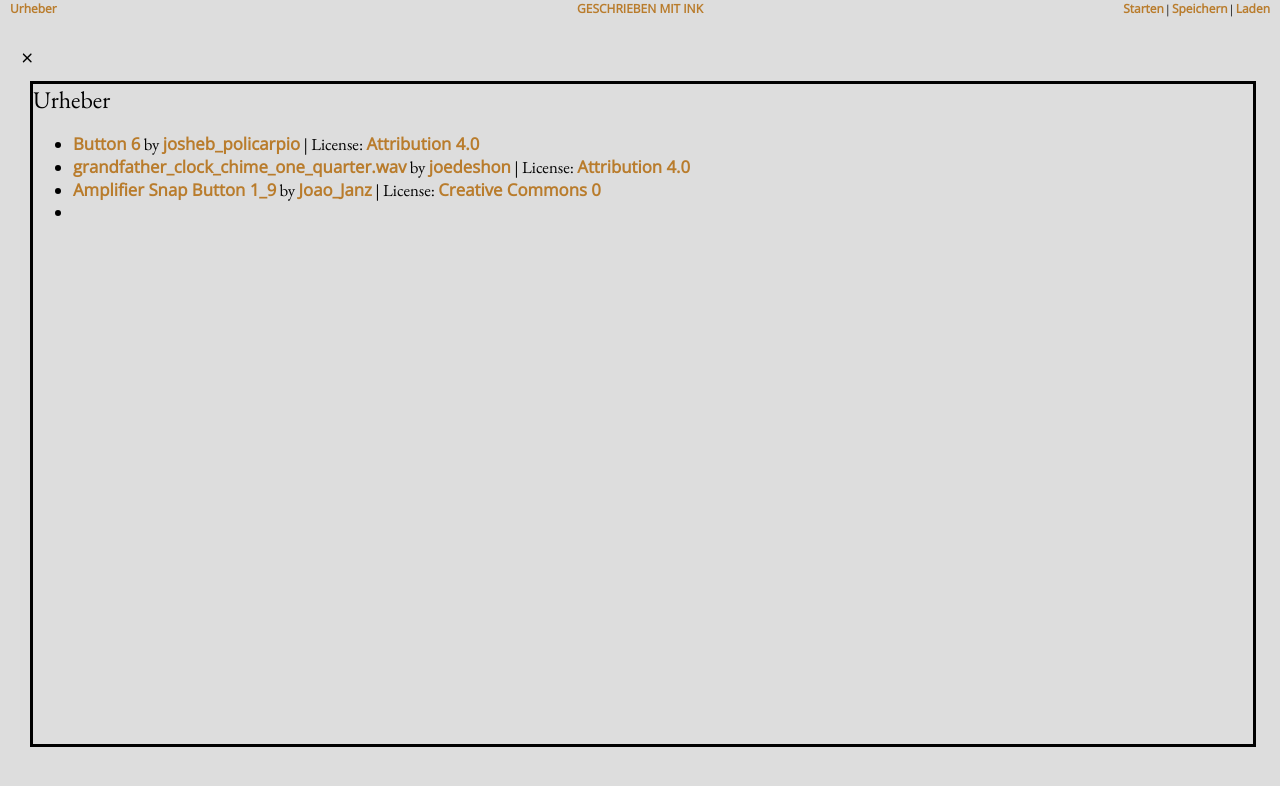
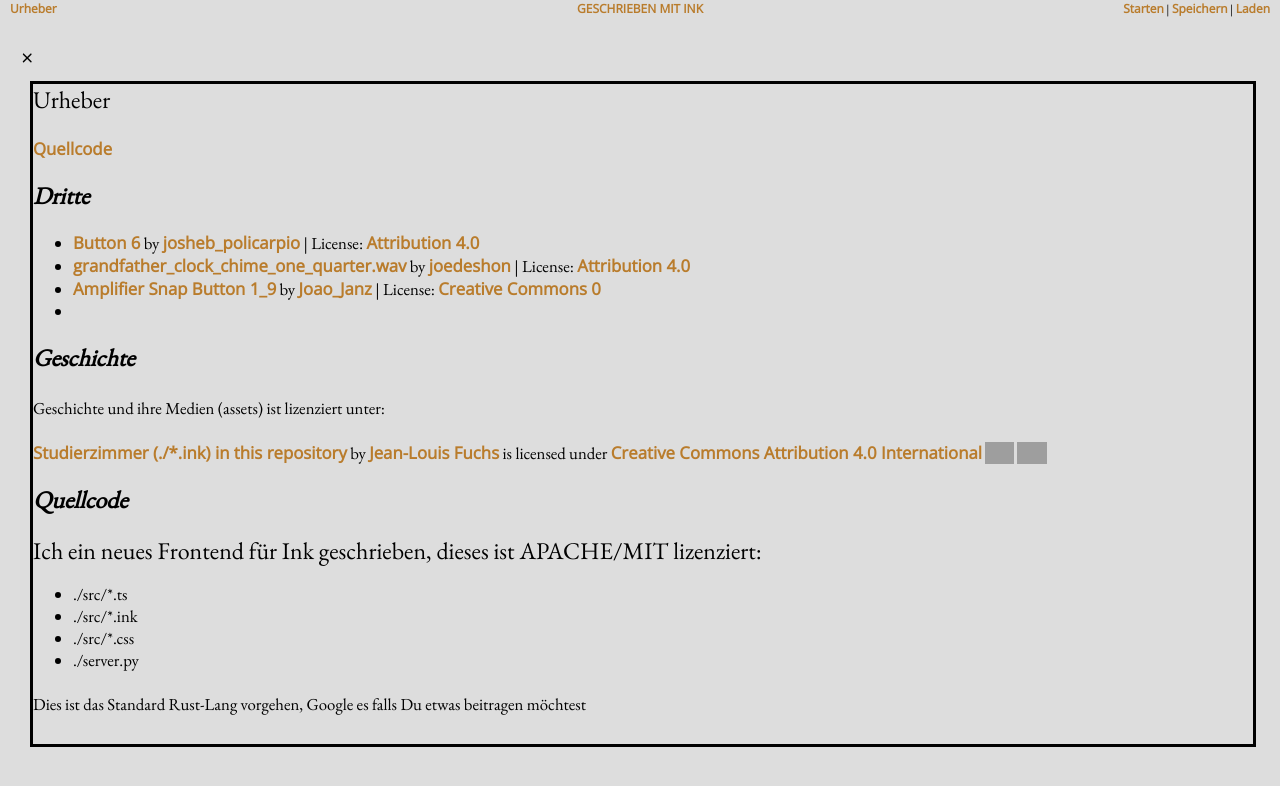
Before and after one commit to rhizoome/studierzimmer, a website: page src/index.html in a window 1280 px wide. Both pictures are taken after a click on the link "Urheber". Drawn offline with Linux system fonts and the light colour scheme; grey boxes are pictures that could not be loaded; files whose address does not match are found by name.

Commit message:
more licensing

```diff
--- a/src/style.css
+++ b/src/style.css
@@ -124,6 +124,10 @@ body.switched {
     font-size: 0.7rem;
 }
 
+.modal p {
+    font-size: 0.7rem;
+}
+
 .left, .center, .right {
     white-space: nowrap;
     flex-grow: 1;
--- a/static/attribution.html
+++ b/static/attribution.html
@@ -1,7 +1,27 @@
 <hi>Urheber</h1>
+<p><a href="https://github.com/rhizoome/studierzimmer/">Quellcode</a></p>
+<h2>Dritte</h2>
 <ul>
   <li><a href="https://freesound.org/people/josheb_policarpio/sounds/613405/">Button 6</a> by <a href="https://freesound.org/people/josheb_policarpio/">josheb_policarpio</a> | License: <a href="https://creativecommons.org/licenses/by/4.0/">Attribution 4.0</a></li>
   <li><a href="https://freesound.org/people/joedeshon/sounds/163371/">grandfather_clock_chime_one_quarter.wav</a> by <a href="https://freesound.org/people/joedeshon/">joedeshon</a> | License: <a href="https://creativecommons.org/licenses/by/4.0/">Attribution 4.0</a></li>
   <li><a href="https://freesound.org/people/Joao_Janz/sounds/477519/">Amplifier Snap Button 1_9</a> by <a href="https://freesound.org/people/Joao_Janz/">Joao_Janz</a> | License: <a href="http://creativecommons.org/publicdomain/zero/1.0/">Creative Commons 0</a></li>
   <li></li>
 </ul>
+
+<h2>Geschichte</h2>
+
+<p>Geschichte und ihre Medien (assets) ist lizenziert unter:</p>
+<p xmlns:cc="http://creativecommons.org/ns#" xmlns:dct="http://purl.org/dc/terms/"><a property="dct:title" rel="cc:attributionURL" href="https://github.com/rhizoome/studierzimmer/blob/main/studierzimmer.ink">Studierzimmer (./*.ink) in this repository</a> by <a rel="cc:attributionURL dct:creator" property="cc:attributionName" href="https://rhizoome.ch">Jean-Louis Fuchs</a> is licensed under <a href="https://creativecommons.org/licenses/by/4.0/?ref=chooser-v1" target="_blank" rel="license noopener noreferrer" style="display:inline-block;">Creative Commons Attribution 4.0 International<img style="height:22px!important;margin-left:3px;vertical-align:text-bottom;" src="https://mirrors.creativecommons.org/presskit/icons/cc.svg?ref=chooser-v1" alt=""><img style="height:22px!important;margin-left:3px;vertical-align:text-bottom;" src="https://mirrors.creativecommons.org/presskit/icons/by.svg?ref=chooser-v1" alt=""></a></p>
+
+<h2>Quellcode</h2>
+
+Ich ein neues Frontend für Ink geschrieben, dieses ist APACHE/MIT lizenziert:
+
+<ul>
+  <li>./src/*.ts</li>
+  <li>./src/*.ink</li>
+  <li>./src/*.css</li>
+  <li>./server.py</li>
+</ul>
+
+<p>Dies ist das Standard Rust-Lang vorgehen, Google es falls Du etwas beitragen möchtest</p>
```
